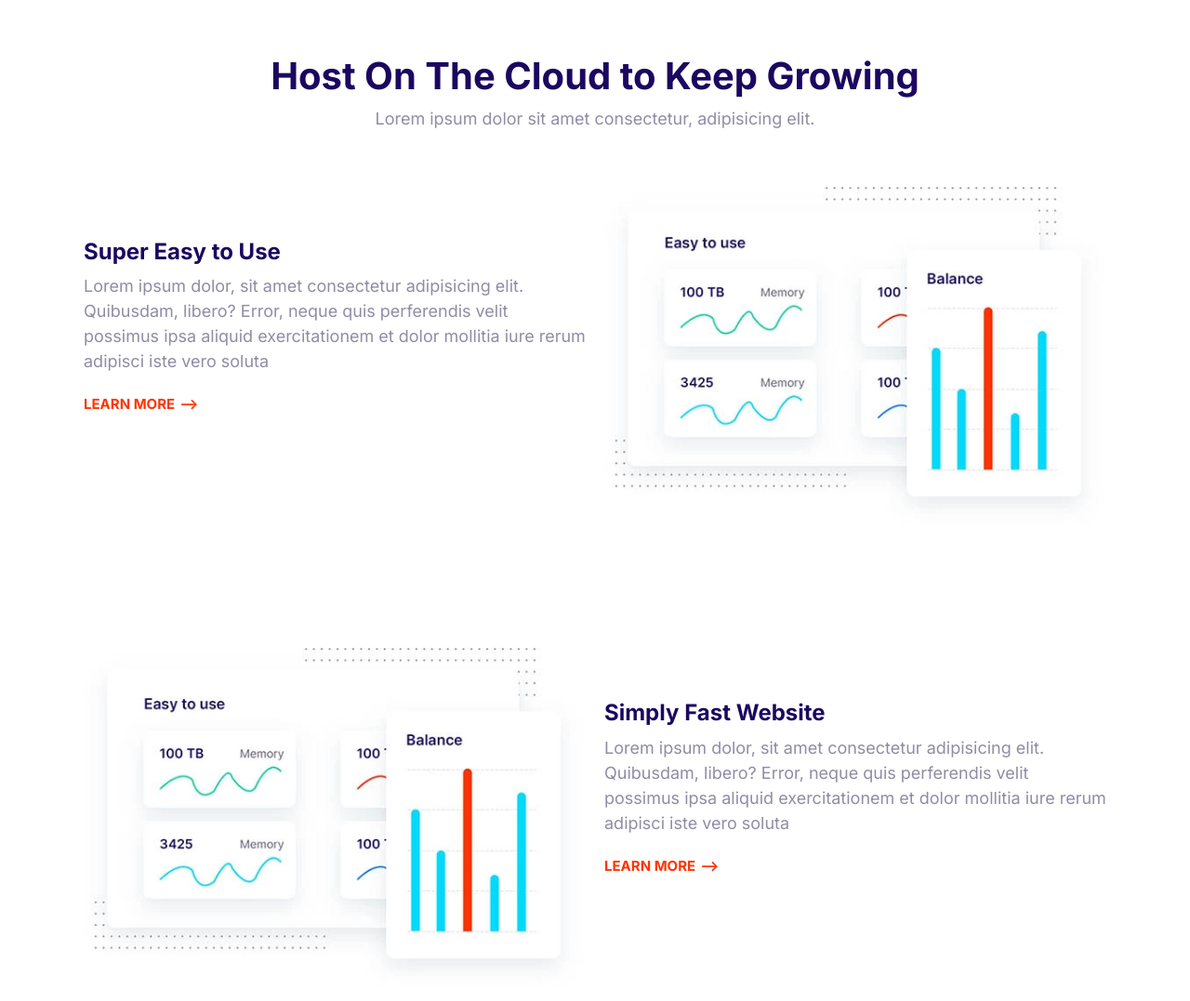
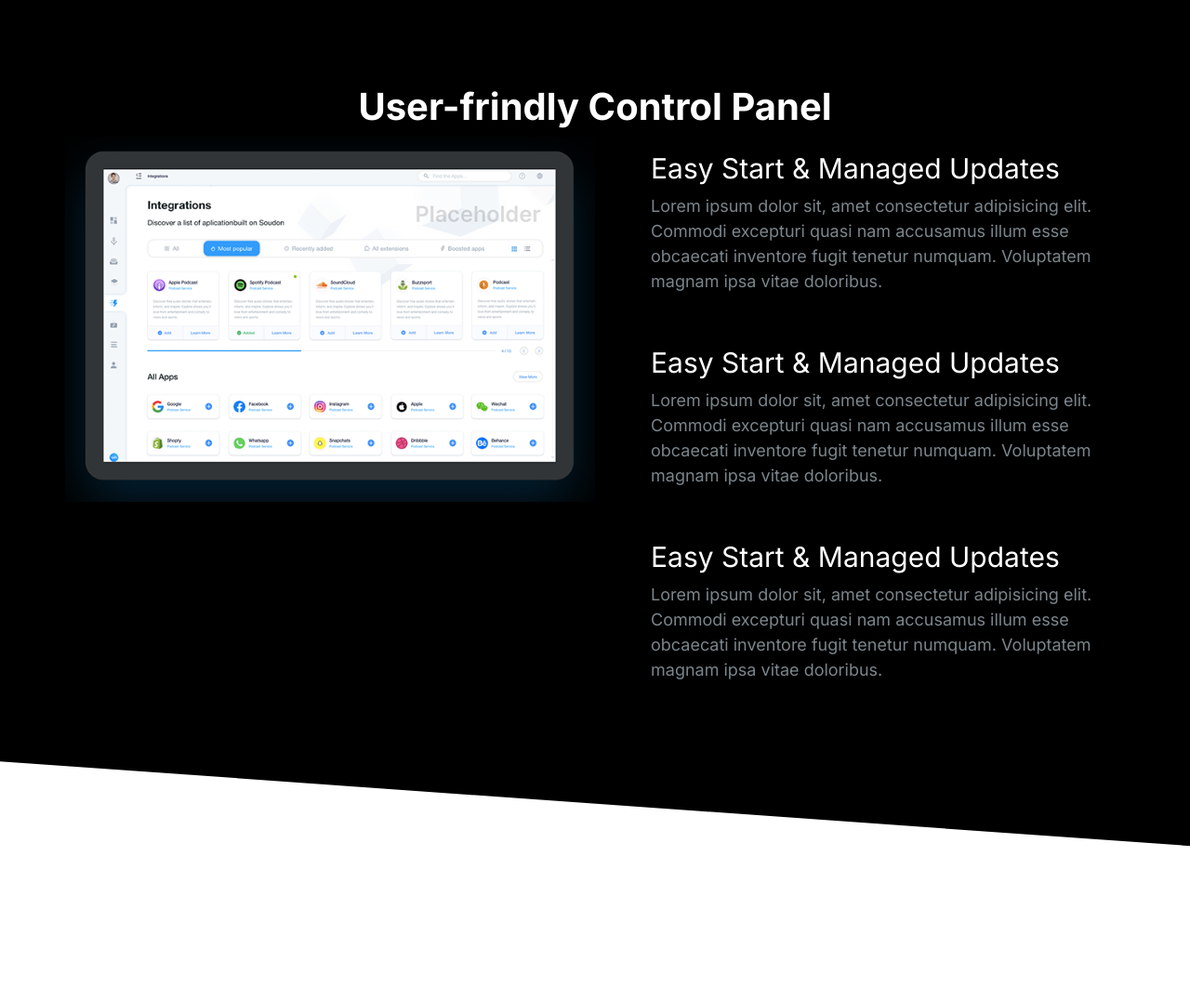
Before and after one commit to amrmezher6002/course-html-css, a plain HTML site: page index.html in a window 1280 px wide. Shown: the top 1077 px of the page at 93% size. After the commit the page ends 910 px from the top, so only its background shows below. Drawn offline with Linux system fonts and the light colour scheme.

Commit message:
make a showcase block .

```diff
--- a/css/styles.css
+++ b/css/styles.css
@@ -14,6 +14,10 @@
   box-sizing: border-box;
 }
 /* Typography*/
+::selection {
+  background: var(--color-primary);
+  color: #fff;
+}
 html {
   font-size: 62.5%;
 }
@@ -53,7 +57,8 @@ p {
     font-size: 4rem;
   }
   h3 {
-    font-size: 2.4rem;
+    font-size: 3rem;
+    font-weight: 500;
   }
 }
 /* Links */
@@ -111,14 +116,15 @@ a {
 .list {
   list-style: none;
   padding-left: 0;
-  color: var(--color-headings);
 }
+
 .list--inline .list__item {
   display: inline-block;
   margin-right: 1.5rem;
 }
 .list--tick {
   list-style-image: url("/images/tick.svg");
+  color: var(--color-headings);
   padding-left: 2.5rem;
 }
 .list--tick .list__item {
@@ -343,6 +349,7 @@ a {
 /*Media object*/
 .media {
   display: flex;
+  margin-bottom: 4rem;
 }
 .media__title {
   margin-top: 0;
@@ -502,16 +509,18 @@ a {
   background: #000;
   color: #7b858b;
 }
-.block--dark .block__heading {
+.block--dark h1,
+.block--dark h2,
+.block--dark h3 {
   color: #fff;
 }
 .block--skewed-right {
   padding-bottom: calc(var(--padding-vertical) + 4rem);
-  clip-path: polygon(0 0, 100% 0, 100% 100%, 0 80%);
+  clip-path: polygon(0 0, 100% 0, 100% 100%, 0 90%);
 }
 .block--skewed-left {
   padding-bottom: calc(var(--padding-vertical) + 4rem);
-  clip-path: polygon(0 0, 100% 0, 100% 80%, 0 100%);
+  clip-path: polygon(0 0, 100% 0, 100% 90%, 0 100%);
 }
 .block__header {
   text-align: center;
@@ -645,3 +654,20 @@ a {
     order: 2;
   }
 }
+/*Showcase-Block*/
+.block-showcase__image > img {
+  width: 100%;
+}
+@media screen and (min-width: 768px) {
+  .block-showcase .grid {
+    grid-template-columns: 50% 50%;
+  }
+
+  .block-showcase__image {
+    justify-self: end;
+  }
+  .block-showcase__image > img {
+    width: 100%;
+    max-width: 700px;
+  }
+}
--- a/index.html
+++ b/index.html
@@ -15,89 +15,78 @@
     <link rel="stylesheet" href="/css/styles.css" />
   </head>
   <body>
-    <section class="block containar">
+    <section class="block block--dark block--skewed-right block-showcase">
       <header class="block__header">
-        <h2 class="block__heading">Host On The Cloud to Keep Growing</h2>
-        <p>Lorem ipsum dolor sit amet consectetur, adipisicing elit.</p>
+        <h2>User-frindly Control Panel</h2>
       </header>
-      <article class="feature grid grid--1x2">
-        <div class="feature__content">
+      <div class="containar grid grid--1x2">
+        <picture class="block-showcase__image">
+          <source
+            type="images/webp"
+            srcset="/images/ipad.webp 1x, /images/ipad@2x.webp 2x" />
+          <source
+            type="images/png"
+            srcset="/images/ipad.png 1x, /images/ipad@2x.png 2x" />
+
+          <img src="images/ipad.png" alt=""
+        /></picture>
+        <ul class="list">
+          <li>
+            <div class="media">
+              <div class="media__image">
                 <svg class="icon icon--primary">
-            <use xlink:href="/images/sprite.svg#easy"></use>
+                  <use xlink:href="/images/sprite.svg#snap"></use>
                 </svg>
-          <h3 class="feature__heading">Super Easy to Use</h3>
+              </div>
+              <div class="media__body">
+                <h3 class="media__title">Easy Start & Managed Updates</h3>
                 <p>
-            Lorem ipsum dolor, sit amet consectetur adipisicing elit. Quibusdam,
-            libero? Error, neque quis perferendis velit possimus ipsa aliquid
-            exercitationem et dolor mollitia iure rerum adipisci iste vero
-            soluta
+                  Lorem ipsum dolor sit, amet consectetur adipisicing elit.
+                  Commodi excepturi quasi nam accusamus illum esse obcaecati
+                  inventore fugit tenetur numquam. Voluptatem magnam ipsa vitae
+                  doloribus.
                 </p>
-          <a href="#" class="link-arrow">learn more</a>
               </div>
-        <picture>
-          <source
-            type="image/webp"
-            srcset="/images/easy@1x.webp 1x, /images/easy@2x.webp 2x"
-          />
-          <source
-            type="image/jpg"
-            srcset="/images/easy@1x.jpg 1x, /images/easy@2x.jpg 2x"
-          />
-          <img class="feature__image" src="/images/easy@2x.jpg" alt="" />
-        </picture>
-      </article>
-      <article class="feature grid grid--1x2">
-        <div class="feature__content">
+            </div>
+          </li>
+          <li>
+            <div class="media">
+              <div class="media__image">
                 <svg class="icon icon--primary">
-            <use xlink:href="/images/sprite.svg#computer"></use>
+                  <use xlink:href="/images/sprite.svg#snap"></use>
                 </svg>
-          <h3 class="feature__heading">Simply Fast Website</h3>
+              </div>
+              <div class="media__body">
+                <h3 class="media__title">Easy Start & Managed Updates</h3>
                 <p>
-            Lorem ipsum dolor, sit amet consectetur adipisicing elit. Quibusdam,
-            libero? Error, neque quis perferendis velit possimus ipsa aliquid
-            exercitationem et dolor mollitia iure rerum adipisci iste vero
-            soluta
+                  Lorem ipsum dolor sit, amet consectetur adipisicing elit.
+                  Commodi excepturi quasi nam accusamus illum esse obcaecati
+                  inventore fugit tenetur numquam. Voluptatem magnam ipsa vitae
+                  doloribus.
                 </p>
-          <a href="#" class="link-arrow">learn more</a>
               </div>
-        <picture>
-          <source
-            type="image/webp"
-            srcset="/images/easy@1x.webp 1x, /images/easy@2x.webp 2x"
-          />
-          <source
-            type="image/jpg"
-            srcset="/images/easy@1x.jpg 1x, /images/easy@2x.jpg 2x"
-          />
-          <img class="feature__image" src="/images/easy@2x.jpg" alt="" />
-        </picture>
-      </article>
-      <article class="feature grid grid--1x2">
-        <div class="feature__content">
+            </div>
+          </li>
+          <li>
+            <div class="media">
+              <div class="media__image">
                 <svg class="icon icon--primary">
-            <use xlink:href="/images/sprite.svg#computer"></use>
+                  <use xlink:href="/images/sprite.svg#snap"></use>
                 </svg>
-          <h3 class="feature__heading">Simply Fast Website</h3>
+              </div>
+              <div class="media__body">
+                <h3 class="media__title">Easy Start & Managed Updates</h3>
                 <p>
-            Lorem ipsum dolor, sit amet consectetur adipisicing elit. Quibusdam,
-            libero? Error, neque quis perferendis velit possimus ipsa aliquid
-            exercitationem et dolor mollitia iure rerum adipisci iste vero
-            soluta
+                  Lorem ipsum dolor sit, amet consectetur adipisicing elit.
+                  Commodi excepturi quasi nam accusamus illum esse obcaecati
+                  inventore fugit tenetur numquam. Voluptatem magnam ipsa vitae
+                  doloribus.
                 </p>
-          <a href="#" class="link-arrow">learn more</a>
               </div>
-        <picture>
-          <source
-            type="image/webp"
-            srcset="/images/easy@1x.webp 1x, /images/easy@2x.webp 2x"
-          />
-          <source
-            type="image/jpg"
-            srcset="/images/easy@1x.jpg 1x, /images/easy@2x.jpg 2x"
-          />
-          <img class="feature__image" src="/images/easy@2x.jpg" alt="" />
-        </picture>
-      </article>
+            </div>
+          </li>
+        </ul>
+      </div>
     </section>
   </body>
   <script src="/js/main.js"></script>
```
Also changed, not shown: components/block-feature.html (added, +81 -0 lines), images/ipad.png (added), images/ipad.webp (added), images/ipad@2x.png (added), images/ipad@2x.webp (added). Lines whose indentation alone changed are shown as unchanged.
